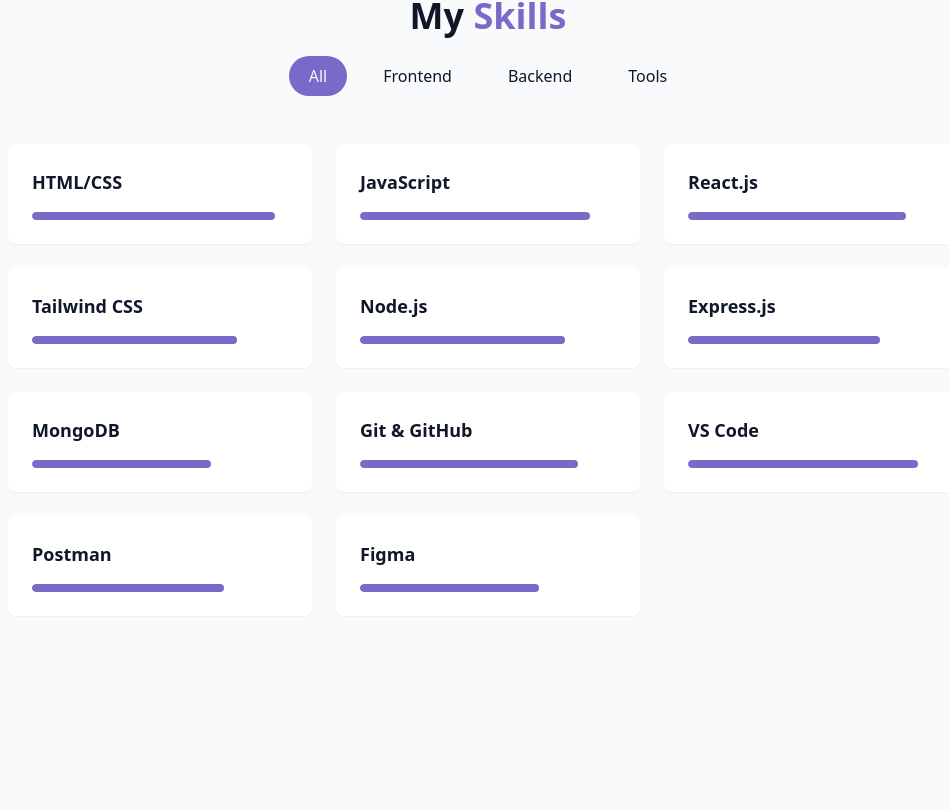
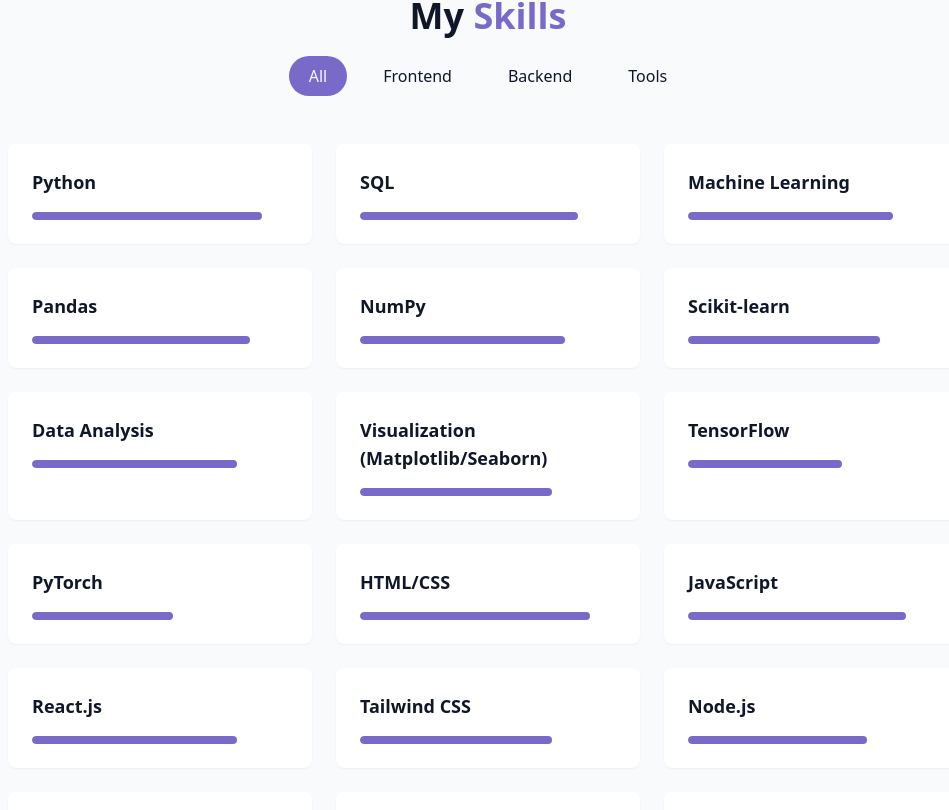
Before and after one commit to AjitYadaav/ajityadav, a React (Vite) app: page / in a window 1280 px wide. Shown: the part 1630-2440 px from the top of the page, without its empty margins (152-1101 px from the left). Built offline with nearby package versions, Linux system fonts and the light colour scheme.

Commit message:
Refactor skills list to include Data Science and ML

```diff
--- a/src/components/SkillsSection.jsx
+++ b/src/components/SkillsSection.jsx
@@ -2,23 +2,37 @@
 import {cn} from "@/lib/utils";
 
 const skills = [
-    // Frontend
-    { name: "HTML/CSS", level: 95, category: "frontend" },
-    { name: "JavaScript", level: 90, category: "frontend" },
-    { name: "React.js", level: 85, category: "frontend" },
-    { name: "Tailwind CSS", level: 80, category: "frontend" },
+  // Data Science & ML
+  { name: "Python", level: 90, category: "datascience" },
+  { name: "SQL", level: 85, category: "datascience" },
+  { name: "Machine Learning", level: 80, category: "datascience" },
+  { name: "Pandas", level: 85, category: "datascience" },
+  { name: "NumPy", level: 80, category: "datascience" },
+  { name: "Scikit-learn", level: 75, category: "datascience" },
+  { name: "Data Analysis", level: 80, category: "datascience" },
+  { name: "Visualization (Matplotlib/Seaborn)", level: 75, category: "datascience" },
 
-    // Backend
-    { name: "Node.js", level: 80, category: "backend" },
-    { name: "Express.js", level: 75, category: "backend" },
-    { name: "MongoDB", level: 70, category: "backend" },
+  // Deep Learning
+  { name: "TensorFlow", level: 60, category: "ml" },
+  { name: "PyTorch", level: 55, category: "ml" },
 
-    // Tools
-    { name: "Git & GitHub", level: 85, category: "tools" },
-    { name: "VS Code", level: 90, category: "tools" },
-    { name: "Postman", level: 75, category: "tools" },
-    { name: "Figma", level: 70, category: "tools" }
+  // Web Development
+  { name: "HTML/CSS", level: 90, category: "frontend" },
+  { name: "JavaScript", level: 85, category: "frontend" },
+  { name: "React.js", level: 80, category: "frontend" },
+  { name: "Tailwind CSS", level: 75, category: "frontend" },
+  { name: "Node.js", level: 70, category: "backend" },
+  { name: "Express.js", level: 65, category: "backend" },
+  { name: "MongoDB", level: 65, category: "backend" },
+
+  // Tools
+  { name: "Git & GitHub", level: 85, category: "tools" },
+  { name: "VS Code", level: 90, category: "tools" },
+  { name: "Jupyter Notebook", level: 85, category: "tools" },
+  { name: "Postman", level: 70, category: "tools" },
+  { name: "Figma", level: 65, category: "tools" }
 ];
+
 
 const categories = ['all','frontend','backend','tools'];
 
```
